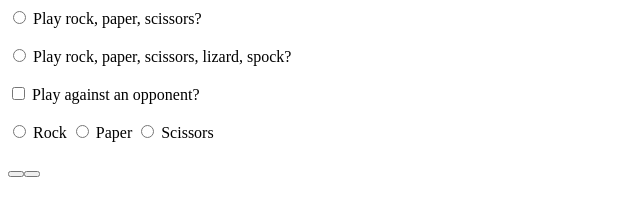
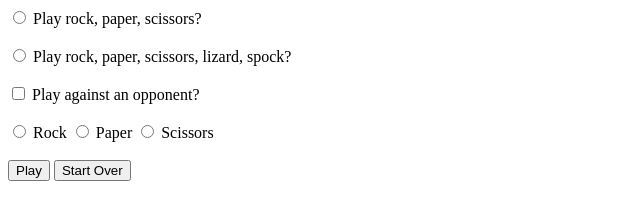
Before and after one commit to comp426-2023-spring/e02-meiqi-gu, a website: page public/index.html in a window 1280 px wide. Shown: the whole page, without its empty margins (0-640 px from the left). Drawn offline with Linux system fonts and the light colour scheme.

Commit message:
redo last commit

```diff
--- a/public/index.html
+++ b/public/index.html
@@ -41,8 +41,8 @@
 
         <br><br>
 
-        <button type="submit" id="play" name="controls" value="Play">
-        <button type="submit" id="startover" name="controls" value="Start Over">
+        <input type="submit" id="play" name="controls" value="Play">
+        <input type="submit" id="startover" name="controls" value="Start Over">
     </form>
 </body>
 
```
